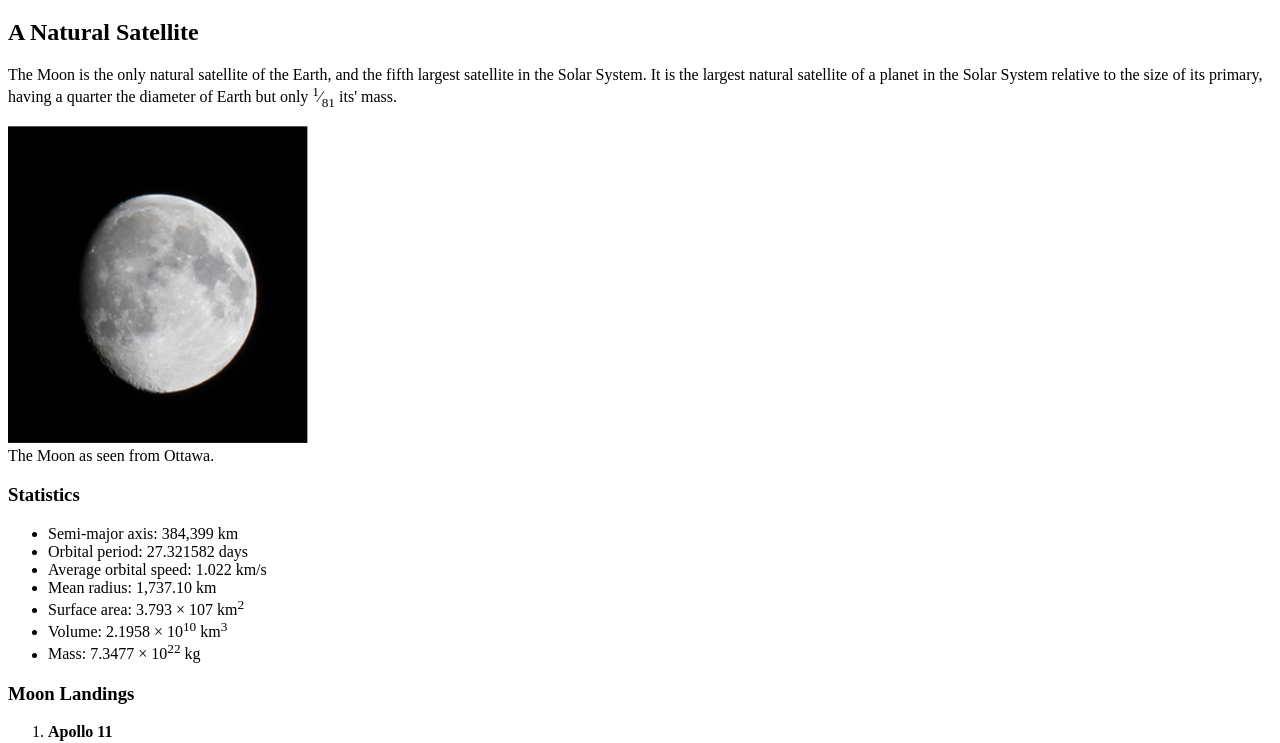
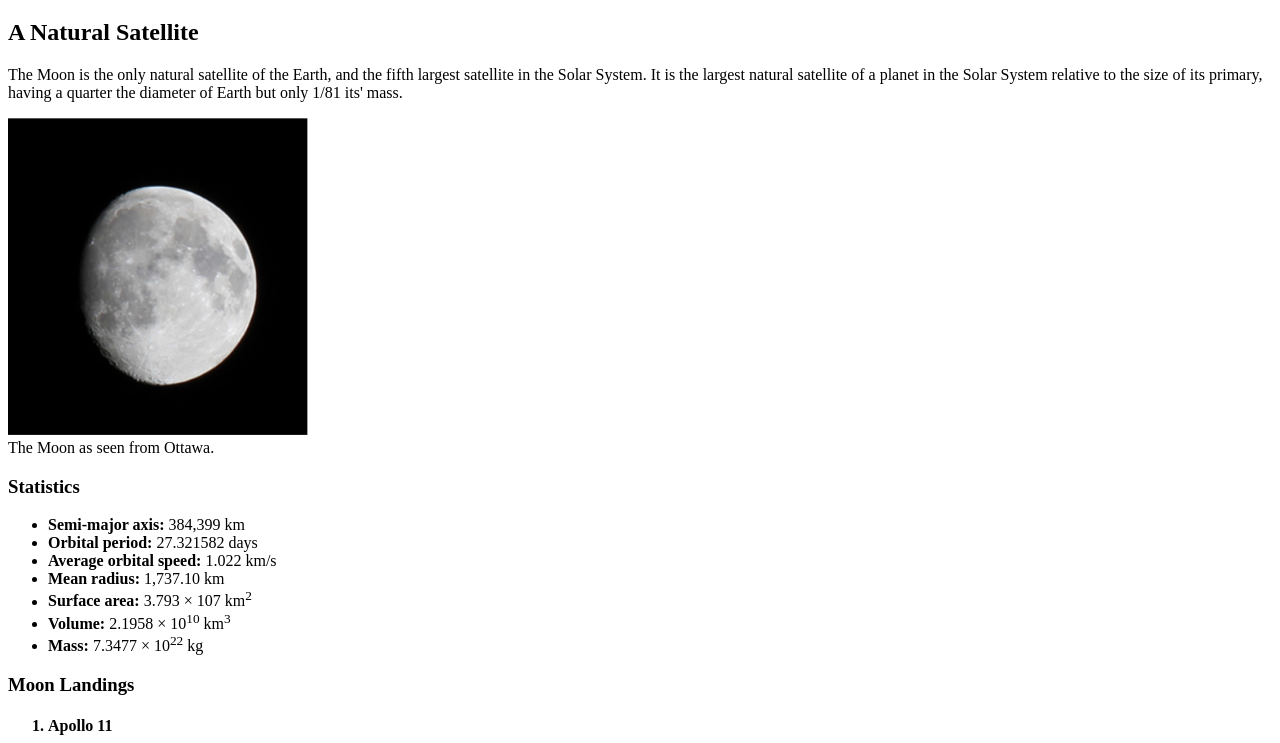
Before and after one commit to yash078/The-Moon, a plain HTML site: page index.html in a window 1280 px wide. Shown: the part 61-804 px from the top of the page. Drawn offline with Linux system fonts and the light colour scheme.

Commit message:
Minor updates with tag formats

```diff
--- a/index.html
+++ b/index.html
@@ -8,9 +8,9 @@
 </head>
 
 <body>
-    <h1>The Moon</h1>
+    <h1 margin="100px">The Moon</h1>
     <h2>A Natural Satellite</h2>
-    <p>The Moon is the only natural satellite of the Earth, and the fifth largest satellite in the Solar System. It is the largest natural satellite of a planet in the Solar System relative to the size of its primary, having a quarter the diameter of Earth but only <sup>1</sup>&frasl;<sub>81</sub> its' mass.</p>
+    <p>The Moon is the only natural satellite of the Earth, and the fifth largest satellite in the Solar System. It is the largest natural satellite of a planet in the Solar System relative to the size of its primary, having a quarter the diameter of Earth but only 1/81 its' mass.</p>
 
     <figure style="margin:0;" > <!-- The only way I could find to remove the margins from the <figure> element!! -->
     <img src="img/the-moon1.edda3e72.png" width="300px" style="margin:0;"/>
@@ -18,21 +18,21 @@
 </figure>
     <h3>Statistics</h3>
 <ul>
-    <li>Semi-major axis: 384,399 km</li>
-    <li>Orbital period: 27.321582 days</li>
-    <li>Average orbital speed: 1.022 km/s</li>
-    <li>Mean radius: 1,737.10 km</li>
-    <li>Surface area: 3.793 × 107 km<sup>2</sup></li>
-    <li>Volume: 2.1958 × 10<sup>10</sup> km<sup>3</sup></li>
-    <li>Mass: 7.3477 × 10<sup>22</sup> kg</li>
+    <li><strong>Semi-major axis:</strong> 384,399&nbsp;km</li>
+    <li><strong>Orbital period:</strong> 27.321582&nbsp;days</li>
+    <li><strong>Average orbital speed:</strong> 1.022&nbsp;km/s</li>
+    <li><strong>Mean radius:</strong> 1,737.10&nbsp;km</li>
+    <li><strong>Surface area:</strong> 3.793 &times; 107&nbsp;km<sup>2</sup></li>
+    <li><strong>Volume:</strong> 2.1958 &times; 10<sup>10</sup>&nbsp;km<sup>3</sup></li>
+    <li><strong>Mass:</strong> 7.3477 &times; 10<sup>22</sup>&nbsp;kg</li>
     </ul>
     <h3>Moon Landings</h3>
     <ol>
-        <li><strong>Apollo 11</strong>
+        <h4><li>Apollo 11</h4>
             <p><time datetime="1969-07-20">July 20, 1969</time><br /></p>
             <p>Apollo 11 was an American spaceflight in which the astronauts Neil Armstrong and Buzz Aldrin became the first ever to land on the Moon on <time datetime="1969-07-20T20:18Z">July 20, 1969, at 20:18 UTC</time>. Further, Neil Armstrong became the first to step onto the Moon 6 hours after the landing on <time datetime="1969-07-21T02:56Z">21 July, 02:56 UTC</time>.<br />
             Source: <a href="http://en.wikipedia.org/wiki/Apollo_11">http://en.wikipedia.org/wiki/Apollo_11</a></p></li>
-        <li><strong>Apollo 12</strong>
+        <h4><li>Apollo 12</h4>
             <p><time datetime="1969-11-19">November 19, 1969</time></p>
             <p>Apollo 12 was the sixth manned flight in the United States Apollo program and the second to land on the Moon (an H type mission). It was launched on <time datetime="1969-11-14">November 14, 1969</time> from the Kennedy Space Center, Florida, four months after Apollo 11.<br />
             Source: <a href="http://en.wikipedia.org/wiki/Apollo_12">http://en.wikipedia.org/wiki/Apollo_12</a></p>
```
